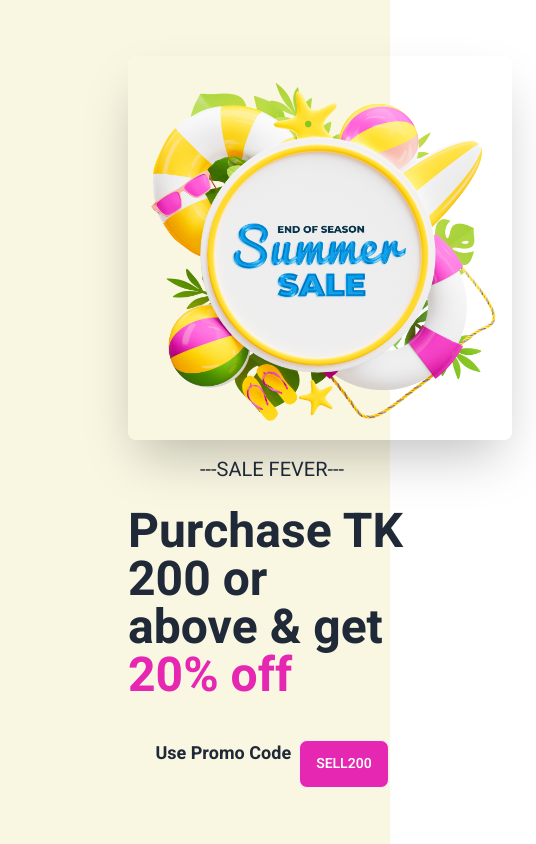
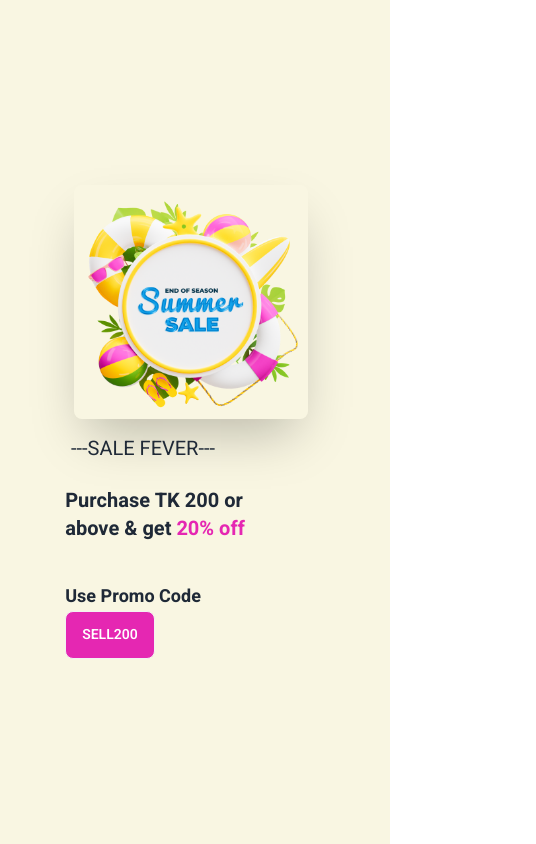
Before and after one commit to SharminMily/summer-sale, a plain HTML site: page index.html in a window 390 px wide. Shown: the top 844 px of the page, 536 px wide, since content can reach past the window. Drawn offline with nearby package versions, Linux system fonts and the light colour scheme.

Commit message:
card added

```diff
--- a/index.html
+++ b/index.html
@@ -23,14 +23,14 @@
 
 <body class="bg-[#F8F8F8]">
     <header>
-        <div class="hero min-h-screen h-[300px] bg-base-200 bg-[#F9F6E2]">
-            <div class="hero-content flex-col lg:flex-row-reverse mx-28 pr-6">
-                <img src="images/Summer 1.png" class="max-w-sm rounded-lg shadow-2xl" />
+        <div class="hero min-h-screen lg:h-[100vh] md:h-[105vh]  bg-base-200 bg-[#F9F6E2]">
+            <div class="hero-content flex-col lg:flex-row-reverse lg:mx-28 md:mr-16 pr-6">
+                <img src="images/Summer 1.png" class="max-w-sm w-2/3 rounded-lg shadow-2xl" />
                 <div class="mr-24">
-                    <h3 class="text-xl pb-6 text-center">---SALE FEVER---</h3>
-                    <h1 class="text-5xl font-bold">Purchase TK 200 or <br>above & get <span class="text-[#E527B2]"> 20%
+                    <h3 class="text-xl  md:ml-16 pb-6 text-center">---SALE FEVER---</h3>
+                    <h1 class="lg:text-5xl md:text-4xl text-xl md:ml-16 lg:ml-0 ml-6 md:text-center font-bold">Purchase TK 200 or <br>above & get <span class="text-[#E527B2]"> 20%
                             off</span></p>
-                        <div class="flex justify-center pt-10">
+                        <div class="lg:flex justify-center pt-10">
                             <h2 class="text-lg font-semi pr-2">Use Promo Code</h2>
                             <button class="btn text-white  bg-[#E527B2]">SELL200</button>
                         </div>
@@ -180,7 +180,7 @@
                 </div>
                  <!-- card end -->
 
-                <div class="flex-2 lg:w-80 md:w-[200px] px-10 ">
+                <div class="flex-2 lg:w-80 md:w-[275px] px-10 ">
 
                     <div class="bg-white rounded-lg ">
                         <h1 class="font-bold text-xl pt-4 pl-4">
@@ -188,8 +188,8 @@
                         </h1>
                         <div class="flex mt-2 pb-6">
                             <input type="text" placeholder="Coupon code"
-                                class="input input-bordered w-full relative max-w-xs" />
-                            <button class="btn right-[170px] absolute text-white  bg-[#E527B2]">Apply</button>
+                                class="input input-bordered w-full lg:relative max-w-xs" />
+                            <button class="btn right-[170px] lg:absolute text-white  bg-[#E527B2]">Apply</button>
                         </div>
                     </div>
 
```
